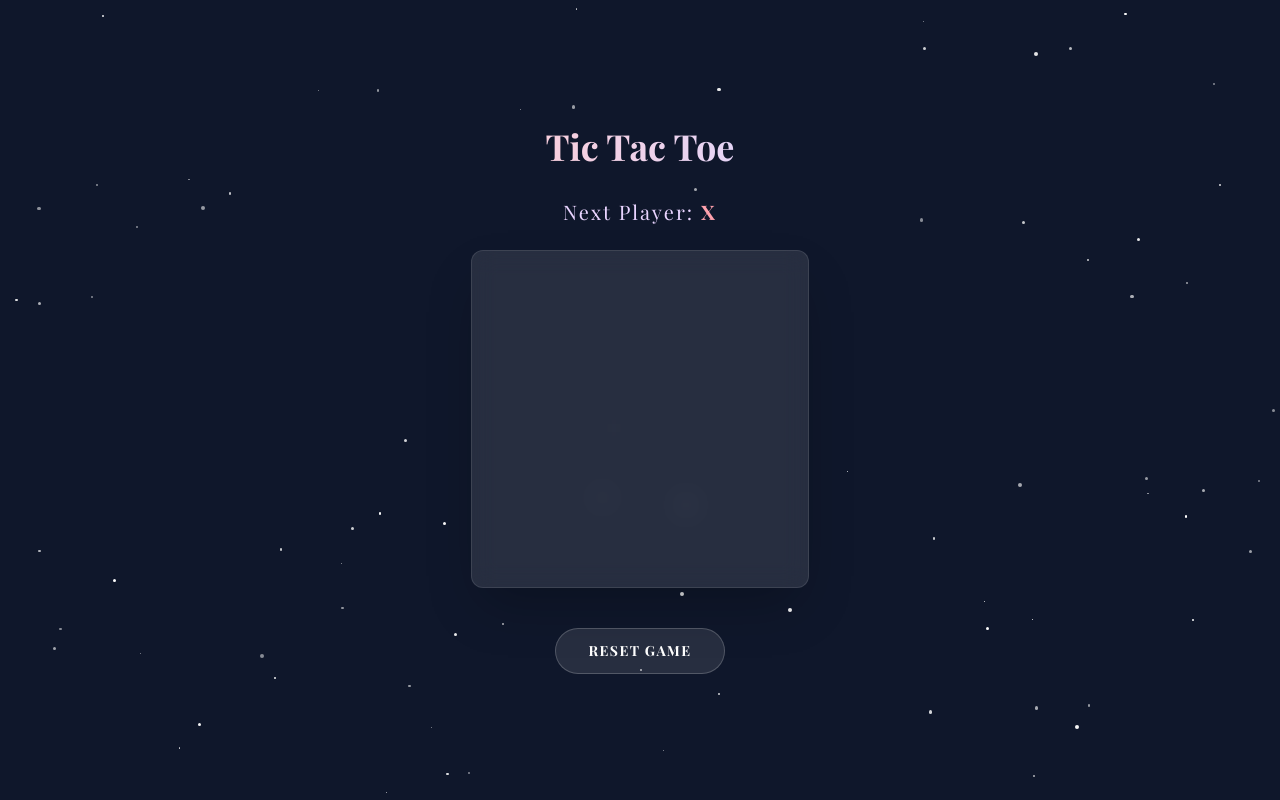
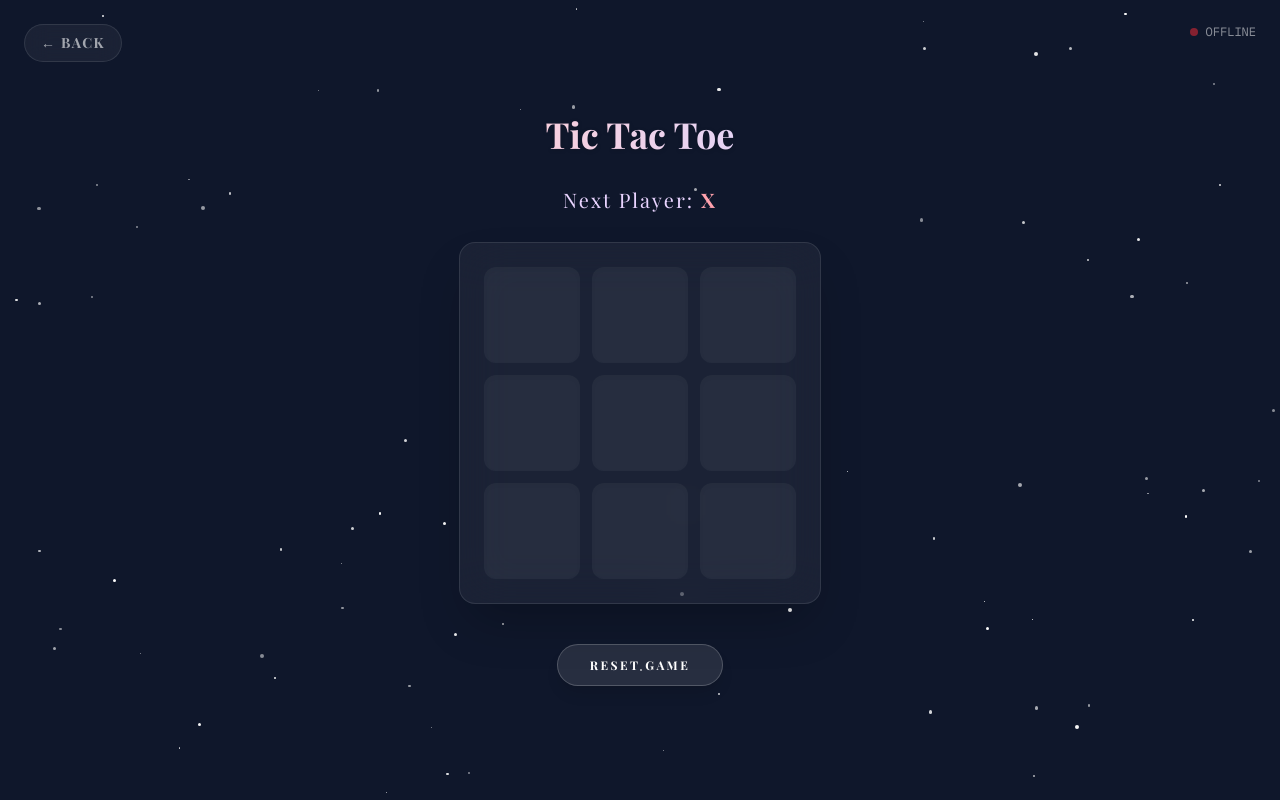
Before and after one commit to Henry336/anniversary-gift, a Next.js app: page /game in a window 1280 px wide. Built offline with nearby package versions, Linux system fonts and the light colour scheme; no server answers; the database is empty; a web font is replaced by a local one.

Commit message:
Fixed interactivity

```diff
--- a/app/game/page.js
+++ b/app/game/page.js
@@ -1,14 +1,15 @@
 'use client';
 import { useState, useEffect } from 'react';
+import { useRouter } from 'next/navigation'; // <--- Import Router
 import { Playfair_Display } from 'next/font/google';
 import { initializeApp } from "firebase/app";
-import { getDatabase, ref, onValue, set } from "firebase/database";
+import { getDatabase, ref, onValue, set, onDisconnect } from "firebase/database";
 import confetti from 'canvas-confetti';
 
 const playfair = Playfair_Display({ subsets: ['latin'] });
 
 // ==============================================================================
-// 🔥 YOUR FIREBASE CONFIGURATION (I pasted your keys here)
+// 🔥 YOUR FIREBASE CONFIG
 // ==============================================================================
 const firebaseConfig = {
   apiKey: "AIzaSyAFR8kamGUDFqygpNn7QNq1n0rtAcyf1gg",
@@ -21,7 +22,6 @@ const firebaseConfig = {
   measurementId: "G-68D6YWSG9G"
 };
 
-// Initialize Firebase & Realtime Database
 const app = initializeApp(firebaseConfig);
 const db = getDatabase(app);
 
@@ -30,13 +30,21 @@ export default function TicTacToe() {
   const [xIsNext, setXIsNext] = useState(true);
   const [stars, setStars] = useState([]);
   const [winner, setWinner] = useState(null);
+  const [isConnected, setIsConnected] = useState(false); // Connection Status
 
-  // 1. SYNC WITH FIREBASE (Listen for moves)
+  const router = useRouter(); // Initialize Router
+
+  // 1. SYNC & CONNECTION CHECK
   useEffect(() => {
     const gameRef = ref(db, 'game/board');
     const turnRef = ref(db, 'game/xIsNext');
+    const connectedRef = ref(db, ".info/connected");
 
-    // Listen to changes in the database
+    // Check if we are online
+    const unsubscribeConn = onValue(connectedRef, (snap) => {
+      setIsConnected(!!snap.val());
+    });
+
     const unsubscribeBoard = onValue(gameRef, (snapshot) => {
       const data = snapshot.val();
       if (data) setBoard(data);
@@ -44,12 +52,13 @@ export default function TicTacToe() {
 
     const unsubscribeTurn = onValue(turnRef, (snapshot) => {
       const data = snapshot.val();
-      setXIsNext(data !== null ? data : true);
+      if (data !== null) setXIsNext(data);
     });
 
     return () => {
       unsubscribeBoard();
       unsubscribeTurn();
+      unsubscribeConn();
     };
   }, []);
 
@@ -67,19 +76,19 @@ export default function TicTacToe() {
     }
   }, [board]);
 
-  // 3. HANDLE CLICK (Send move to Firebase)
+  // 3. HANDLE MOVE
   const handleClick = (i) => {
     if (board[i] || winner) return;
 
     const newBoard = [...board];
     newBoard[i] = xIsNext ? 'X' : 'O';
 
-    // Optimistic Update (Update screen immediately)
+    // Optimistic update
     setBoard(newBoard);
     setXIsNext(!xIsNext);
 
-    // 🔥 PUSH TO FIREBASE (Updates her screen)
-    set(ref(db, 'game/board'), newBoard);
+    // Push to Firebase
+    set(ref(db, 'game/board'), newBoard).catch(err => console.error("Firebase Write Error:", err));
     set(ref(db, 'game/xIsNext'), !xIsNext);
   };
 
@@ -87,11 +96,16 @@ export default function TicTacToe() {
   const resetGame = () => {
     const emptyBoard = Array(9).fill(null);
     set(ref(db, 'game/board'), emptyBoard);
-    set(ref(db, 'game/xIsNext'), true); // X starts
+    set(ref(db, 'game/xIsNext'), true);
     setWinner(null);
   };
 
-  // Star background logic
+  // 5. NAVIGATION
+  const goBack = () => {
+    router.push('/plans');
+  };
+
+  // Stars background
   useEffect(() => {
     const generatedStars = Array.from({ length: 80 }).map((_, i) => ({
       id: i,
@@ -106,6 +120,20 @@ export default function TicTacToe() {
   return (
     <div className={`min-h-screen w-full bg-slate-900 bg-[radial-gradient(ellipse_at_top,_var(--tw-gradient-stops))] from-slate-900 via-[#2e1065] to-black text-white flex flex-col items-center justify-center relative overflow-hidden ${playfair.className}`}>
 
+      {/* BACK BUTTON */}
+      <button
+        onClick={goBack}
+        className="absolute top-6 left-6 z-50 flex items-center gap-2 text-white/60 hover:text-white transition-colors bg-white/5 hover:bg-white/10 px-4 py-2 rounded-full backdrop-blur-md border border-white/10 text-sm font-bold tracking-widest uppercase"
+      >
+        ← Back
+      </button>
+
+      {/* CONNECTION STATUS DOT */}
+      <div className="absolute top-6 right-6 z-50 flex items-center gap-2 text-xs font-mono opacity-50">
+        <div className={`w-2 h-2 rounded-full ${isConnected ? 'bg-green-400 shadow-[0_0_8px_#4ade80]' : 'bg-red-500'}`} />
+        {isConnected ? "ONLINE" : "OFFLINE"}
+      </div>
+
       {/* STARS */}
       <div className="absolute inset-0 z-0 pointer-events-none">
         {stars.map((star) => (
@@ -113,29 +141,32 @@ export default function TicTacToe() {
         ))}
       </div>
 
-      <div className="z-10 text-center">
-        <h1 className="text-4xl font-bold mb-8 text-transparent bg-clip-text bg-gradient-to-r from-rose-200 to-violet-200">
+      <div className="z-10 text-center relative">
+        <h1 className="text-4xl font-bold mb-8 text-transparent bg-clip-text bg-gradient-to-r from-rose-200 to-violet-200 drop-shadow-sm">
           Tic Tac Toe
         </h1>
 
         {/* STATUS */}
-        <div className="mb-6 text-xl tracking-widest text-purple-200">
+        <div className="mb-6 text-xl tracking-widest text-purple-200 h-8">
           {winner ? (
-            <span className="font-bold text-green-400">Winner: {winner} 🎉</span>
+            <span className="font-bold text-green-400 animate-bounce block">Winner: {winner} 🎉</span>
           ) : (
-            <span>Next Player: <span className="font-bold text-rose-300">{xIsNext ? 'X' : 'O'}</span></span>
+            <span>Next Player: <span className={`font-bold ${xIsNext ? 'text-rose-300' : 'text-violet-300'}`}>{xIsNext ? 'X' : 'O'}</span></span>
           )}
         </div>
 
         {/* BOARD */}
-        <div className="grid grid-cols-3 gap-2 bg-white/10 p-4 rounded-xl backdrop-blur-md shadow-2xl border border-white/10">
+        <div className="grid grid-cols-3 gap-3 bg-white/5 p-6 rounded-2xl backdrop-blur-xl shadow-2xl border border-white/10">
           {board.map((cell, i) => (
             <button
               key={i}
               onClick={() => handleClick(i)}
+              disabled={!!cell || !!winner}
               className={`
-                w-24 h-24 text-5xl font-bold flex items-center justify-center rounded-lg transition-all duration-200
-                ${cell === 'X' ? 'text-rose-400 bg-white/5' : cell === 'O' ? 'text-violet-400 bg-white/5' : 'hover:bg-white/10'}
+                w-20 h-20 sm:w-24 sm:h-24 text-5xl font-bold flex items-center justify-center rounded-xl transition-all duration-300 shadow-inner
+                ${cell === 'X' ? 'text-rose-400 bg-white/10 shadow-[0_0_15px_rgba(251,113,133,0.3)]' :
+                  cell === 'O' ? 'text-violet-400 bg-white/10 shadow-[0_0_15px_rgba(167,139,250,0.3)]' :
+                  'bg-white/5 hover:bg-white/10 hover:scale-105'}
               `}
             >
               {cell}
@@ -146,7 +177,7 @@ export default function TicTacToe() {
         {/* RESET BUTTON */}
         <button
           onClick={resetGame}
-          className="mt-10 px-8 py-3 bg-white/10 hover:bg-white/20 border border-white/20 rounded-full text-sm font-bold tracking-widest transition-all"
+          className="mt-10 px-8 py-3 bg-white/10 hover:bg-white/20 border border-white/20 rounded-full text-xs font-bold tracking-[0.2em] transition-all hover:scale-105 active:scale-95 shadow-lg"
         >
           RESET GAME
         </button>
```
